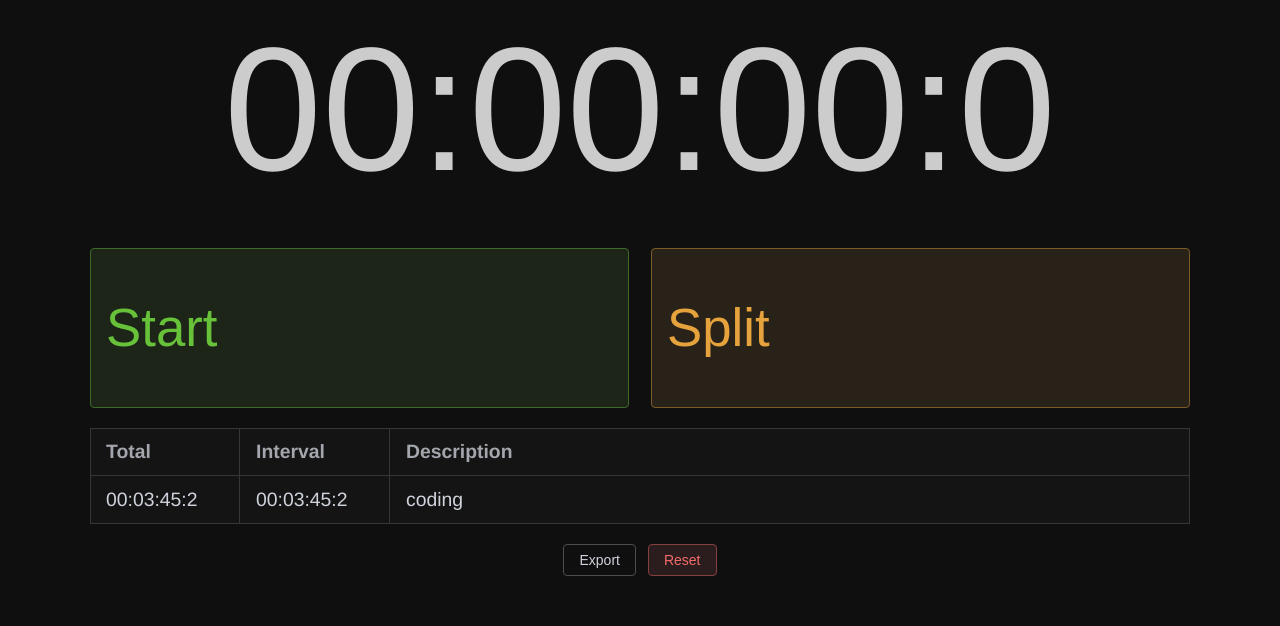
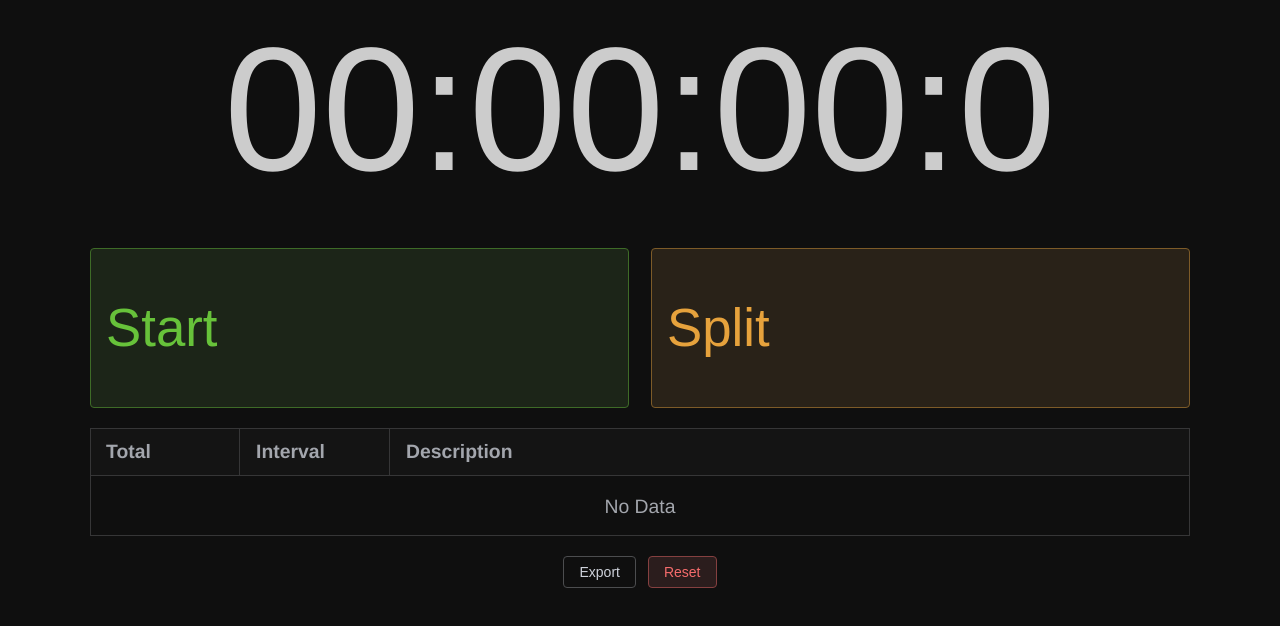
Before and after one commit to blue-pitaya/stopwatch, a Vue app: page / in a window 1280 px wide. Shown: the top 626 px of the page. Built offline with nearby package versions, Linux system fonts and the light colour scheme.

Commit message:
added splitting logic

```diff
--- /dev/null
+++ b/src/services/useSplitter.ts
@@ -0,0 +1,20 @@
+import { ref } from "vue";
+
+export interface SplittedMark {
+  totalTimeInMs: number;
+  intervalInMs: number;
+  description: string;
+}
+
+export const useSplitter = () => {
+  const marks = ref<Array<SplittedMark>>([]);
+  const lastMarkMs = ref<number>(0);
+
+  const add = (totalTimeInMs: number) => {
+    const intervalInMs = totalTimeInMs - lastMarkMs.value;
+    lastMarkMs.value = totalTimeInMs;
+    marks.value.push({ totalTimeInMs, intervalInMs, description: "-" });
+  };
+
+  return { marks, add };
+};
--- a/src/services/useTimer.ts
+++ b/src/services/useTimer.ts
@@ -1,7 +1,7 @@
 import { computed } from "@vue/reactivity";
 import { useInterval } from "@vueuse/shared";
 import moment from "moment";
-import { ref, watch, watchEffect } from "vue";
+import { ref, watch } from "vue";
 
 export const useTimer = () => {
   const startTime = ref(moment());
--- a/src/views/Stopwatch/SplitsTable.vue
+++ b/src/views/Stopwatch/SplitsTable.vue
@@ -1,11 +1,22 @@
 <script lang="ts" setup>
-const tableData = [
-  {
-    total: "00:03:45:2",
-    interval: "00:03:45:2",
-    description: "coding",
-  },
-];
+import { SplittedMark } from "@/services/useSplitter";
+import moment from "moment";
+import { computed, defineProps } from "vue";
+
+const props = defineProps<{
+  marks: Array<SplittedMark>;
+}>();
+
+const tableData = computed(() =>
+  props.marks
+    .slice()
+    .reverse()
+    .map((mark) => ({
+      totalTime: moment.utc(mark.totalTimeInMs).format("HH:mm:ss:S"),
+      interval: moment.utc(mark.intervalInMs).format("HH:mm:ss:S"),
+      description: mark.description,
+    }))
+);
 </script>
 
 <template>
@@ -16,7 +27,7 @@ const tableData = [
     cell-class-name="ok"
     size="large"
   >
-    <el-table-column prop="total" label="Total" width="150" />
+    <el-table-column prop="totalTime" label="Total" width="150" />
     <el-table-column prop="interval" label="Interval" width="150" />
     <el-table-column prop="description" label="Description" />
   </el-table>
--- a/src/views/Stopwatch/Stopwatch.vue
+++ b/src/views/Stopwatch/Stopwatch.vue
@@ -27,13 +27,13 @@
           @click="resumeClicked"
           >Resume</el-button
         >
-        <el-button type="warning" class="bigButton" plain @click="unFocus"
+        <el-button type="warning" class="bigButton" plain @click="splitClicked"
           >Split</el-button
         >
       </div>
     </div>
     <div>
-      <SplitsTable />
+      <SplitsTable :marks="splitter.marks.value" />
     </div>
     <div>
       <el-button plain>Export</el-button>
@@ -43,12 +43,20 @@
 </template>
 
 <script lang="ts" setup>
+import { useSplitter } from "@/services/useSplitter";
 import { useTimer } from "@/services/useTimer";
 import Counter from "./Counter.vue";
 import SplitsTable from "./SplitsTable.vue";
 
 const { start, pause, resume, deltaTimeInMs, hasStarted, isPaused } =
   useTimer();
+
+const splitter = useSplitter();
+
+const splitClicked = (e: any) => {
+  splitter.add(deltaTimeInMs.value);
+  unFocus(e);
+};
 
 const unFocus = (e: any) => {
   e.target.blur();
```
